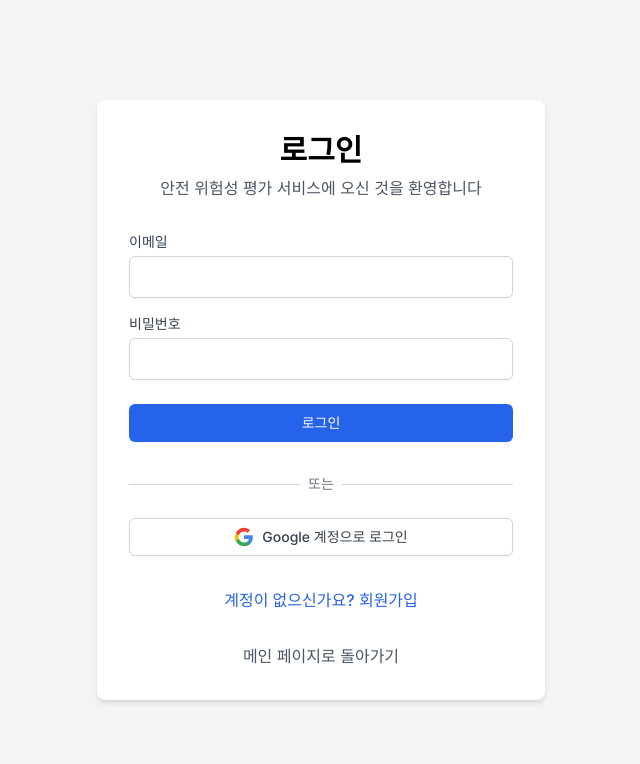
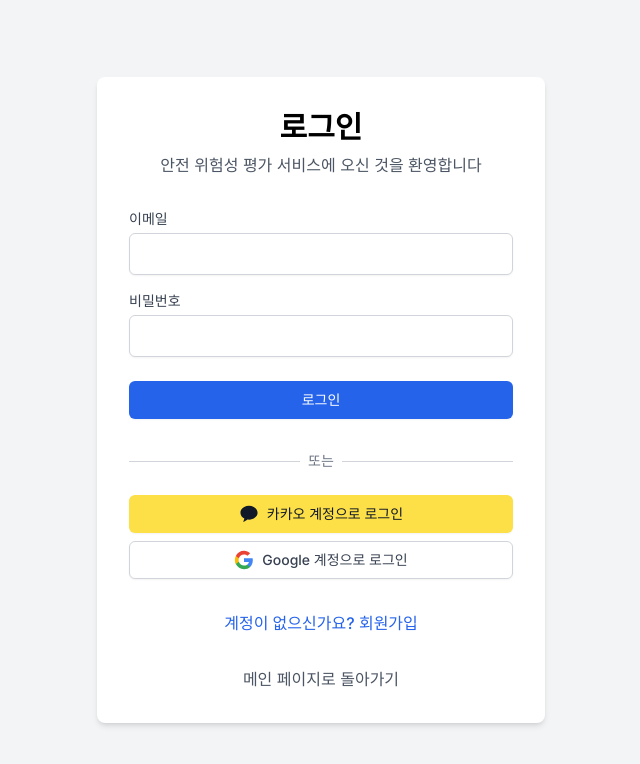
Before and after one commit to Leeseryong88/ssafeapp, a Next.js app: page /auth in a window 1280 px wide. Shown: the top 764 px of the page, without its empty margins (319-959 px from the left). Built offline with nearby package versions, Linux system fonts and the light colour scheme; no server answers.

Commit message:
feat: 소셜 로그인 버튼 순서 변경 (카카오 로그인을 위로 이동)

```diff
--- a/app/auth/page.tsx
+++ b/app/auth/page.tsx
@@ -7,6 +7,7 @@ import {
   registerWithEmail,
   loginWithEmail,
   loginWithGoogle,
+  loginWithKakao,
   getCurrentUser
 } from '../lib/auth';
 
@@ -88,6 +89,19 @@ function AuthForm() {
       setLoading(true);
       setError(null);
       await loginWithGoogle();
+      router.push('/');
+    } catch (err: any) {
+      setError(err.message);
+    } finally {
+      setLoading(false);
+    }
+  };
+
+  const handleKakaoLogin = async () => {
+    try {
+      setLoading(true);
+      setError(null);
+      await loginWithKakao();
       router.push('/');
     } catch (err: any) {
       setError(err.message);
@@ -198,7 +212,18 @@ function AuthForm() {
             </div>
           </div>
 
-          <div className="mt-6">
+          <div className="mt-6 space-y-2">
+            <button
+              onClick={handleKakaoLogin}
+              disabled={loading}
+              className="w-full flex justify-center py-2 px-4 border border-transparent rounded-md shadow-sm text-sm font-medium text-gray-900 bg-yellow-300 hover:bg-yellow-400 focus:outline-none focus:ring-2 focus:ring-offset-2 focus:ring-yellow-500 disabled:opacity-50"
+            >
+              <svg className="h-5 w-5 mr-2" viewBox="0 0 24 24" fill="none" xmlns="http://www.w3.org/2000/svg">
+                <path fillRule="evenodd" clipRule="evenodd" d="M12 2.14285C6.3995 2.14285 1.71428 5.84073 1.71428 10.3928C1.71428 13.3669 3.60493 15.9621 6.44042 17.3468C6.2868 17.8343 5.26786 21.0267 5.22991 21.2902C5.22991 21.2902 5.21354 21.4591 5.33705 21.5432C5.46055 21.6274 5.59567 21.5712 5.59567 21.5712C5.93824 21.5135 9.62946 19.0861 10.1558 18.7142C10.7565 18.7991 11.3716 18.8428 12 18.8428C17.6005 18.8428 22.2857 15.1449 22.2857 10.5928C22.2857 5.84073 17.6005 2.14285 12 2.14285Z" fill="currentColor" />
+              </svg>
+              카카오 계정으로 로그인
+            </button>
+
             <button
               onClick={handleGoogleLogin}
               disabled={loading}
```
